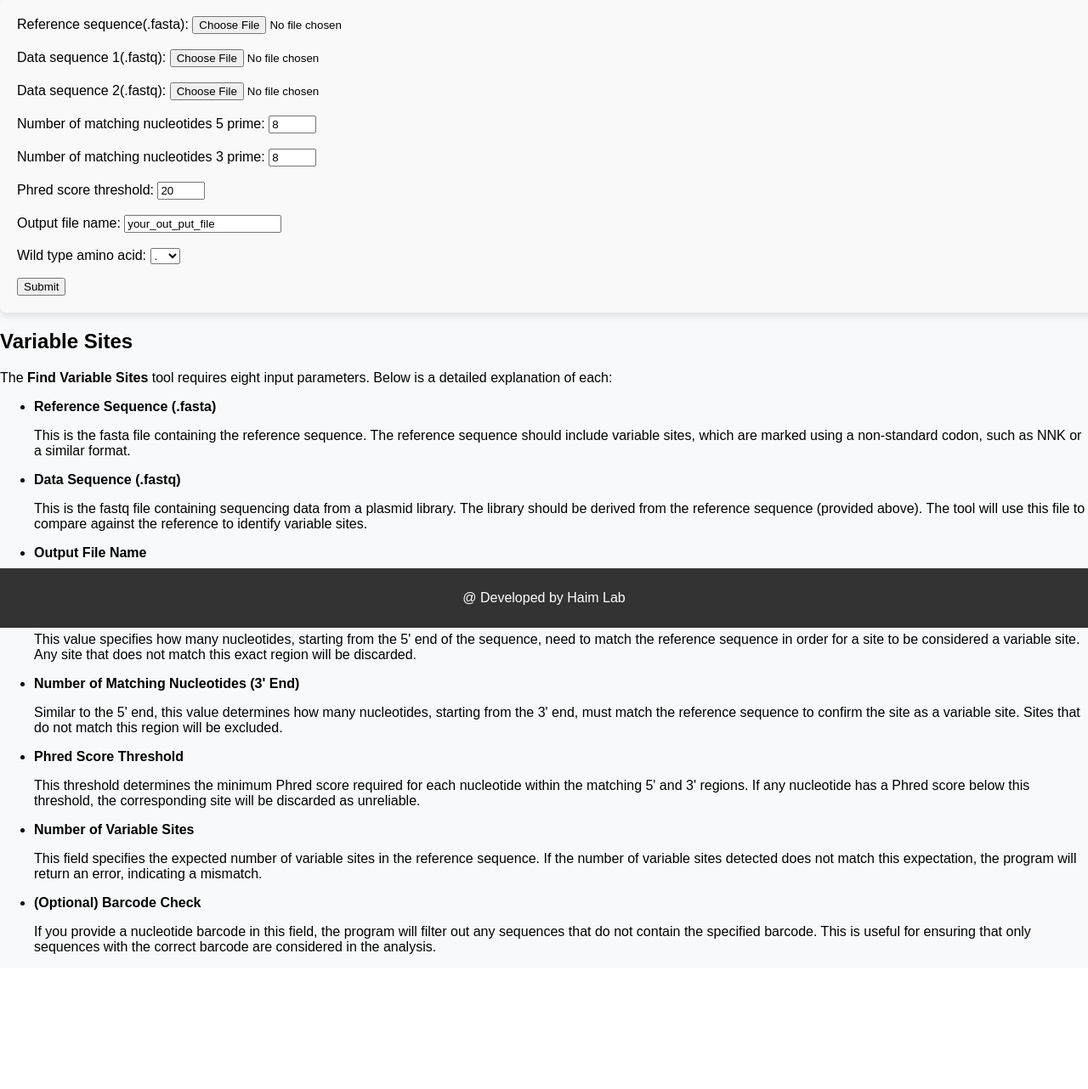
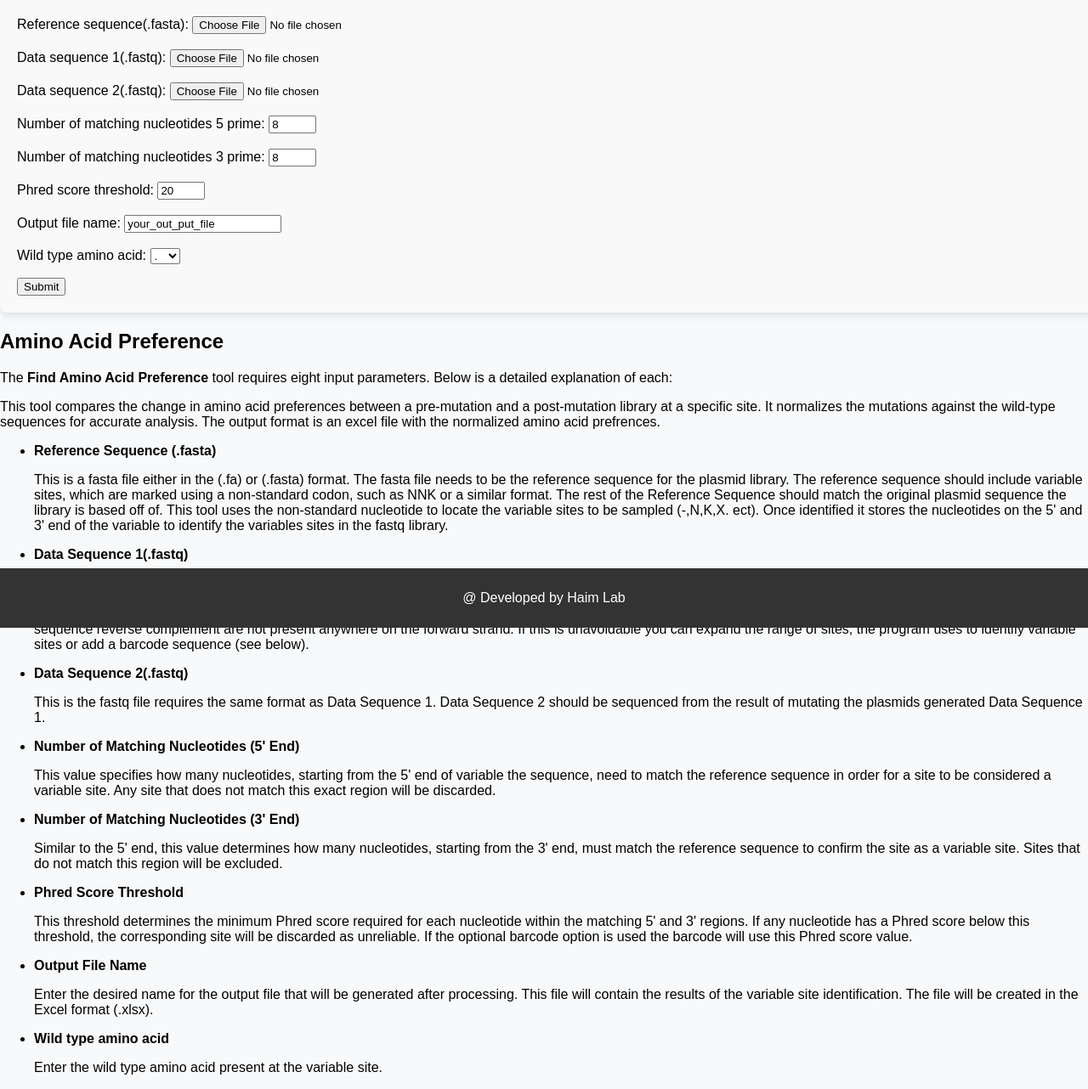
Before and after one commit to haimlab/EZDMS, a Flask app: page /preference in a window 1280 px wide. Shown: the part 61-1343 px from the top of the page at 85% size. Before the commit the page ends 1184 px from the top, so only its background shows below. Run offline with Flask 3, Linux system fonts and the light colour scheme; parts of the project's set-up code (start-up, migrations or seed data) failed here and were passed over.

Commit message:
Httml added

```diff
--- a/templates/preference.html
+++ b/templates/preference.html
@@ -77,33 +77,34 @@
         <!-- Box 2 -->
         <div class="box">
 			<div class="help-section">
-				<h2>Variable Sites</h2>
-				<p>The <strong>Find Variable Sites</strong> tool requires eight input parameters. Below is a detailed explanation of each:</p>
+				<h2>Amino Acid Preference</h2>
+				<p>The <strong>Find Amino Acid Preference</strong> tool requires eight input parameters. Below is a detailed explanation of each:</p>
 
+                <p>This tool compares the change in amino acid preferences between a pre-mutation and a post-mutation library at a specific site. It normalizes the mutations against the wild-type sequences for accurate analysis. The output format is an excel file with the normalized amino acid prefrences.</p>
 				<ul>
 					<li><strong>Reference Sequence (.fasta)</strong>
-						<p>This is the fasta file containing the reference sequence. The reference sequence should include variable sites, which are marked using a non-standard codon, such as NNK or a similar format.</p>
+						<p>This is a fasta file either in the (.fa) or (.fasta) format. The fasta file needs to be the reference sequence for the plasmid library. The reference sequence should include variable sites, which are marked using a non-standard codon, such as NNK or a similar format. The rest of the Reference Sequence should match the original plasmid sequence the library is based off of. This tool uses the non-standard nucleotide to locate the variable sites to be sampled (-,N,K,X. ect). Once identified it stores the nucleotides on the 5' and 3' end of the variable to identify the variables sites in the fastq library.</p>
 					</li>
-					<li><strong>Data Sequence (.fastq)</strong>
-						<p>This is the fastq file containing sequencing data from a plasmid library. The library should be derived from the reference sequence (provided above). The tool will use this file to compare against the reference to identify variable sites.</p>
+					<li><strong>Data Sequence 1(.fastq)</strong>
+						<p>This is the fastq file containing sequencing data from the pre mutant plasmid library. The library should be derived from the reference sequence (provided above). The tool will use this file to compare against the reference to identify variable sites. The program cycles through the library twice for each variable site first identifying all forward strands to the reference sequence then taking the reverse complement of the reference sequence to match to the library. Be careful that the guide sequences used in the reference sequence reverse complement are not present anywhere on the forward strand. If this is unavoidable you can expand the range of sites, the program uses to identify variable sites or add a barcode sequence (see below).</p>
 					</li>
-					<li><strong>Output File Name</strong>
-						<p>Enter the desired name for the output file that will be generated after processing. This file will contain the results of the variable site identification.</p>
-					</li>
+                    <li><strong>Data Sequence 2(.fastq)</strong>
+                        <p>This is the fastq file requires the same format as Data Sequence 1. Data Sequence 2 should be sequenced from the result of mutating the plasmids generated Data Sequence 1.</p>
+                    </li>
 					<li><strong>Number of Matching Nucleotides (5' End)</strong>
-						<p>This value specifies how many nucleotides, starting from the 5' end of the sequence, need to match the reference sequence in order for a site to be considered a variable site. Any site that does not match this exact region will be discarded.</p>
+						<p>This value specifies how many nucleotides, starting from the 5' end of variable the sequence, need to match the reference sequence in order for a site to be considered a variable site. Any site that does not match this exact region will be discarded.</p>
 					</li>
 					<li><strong>Number of Matching Nucleotides (3' End)</strong>
 						<p>Similar to the 5' end, this value determines how many nucleotides, starting from the 3' end, must match the reference sequence to confirm the site as a variable site. Sites that do not match this region will be excluded.</p>
 					</li>
 					<li><strong>Phred Score Threshold</strong>
-						<p>This threshold determines the minimum Phred score required for each nucleotide within the matching 5' and 3' regions. If any nucleotide has a Phred score below this threshold, the corresponding site will be discarded as unreliable.</p>
+						<p>This threshold determines the minimum Phred score required for each nucleotide within the matching 5' and 3' regions. If any nucleotide has a Phred score below this threshold, the corresponding site will be discarded as unreliable. If the optional barcode option is used the barcode will use this Phred score value.</p>
 					</li>
-					<li><strong>Number of Variable Sites</strong>
-						<p>This field specifies the expected number of variable sites in the reference sequence. If the number of variable sites detected does not match this expectation, the program will return an error, indicating a mismatch.</p>
+					<li><strong>Output File Name</strong>
+						<p>Enter the desired name for the output file that will be generated after processing. This file will contain the results of the variable site identification. The file will be created in the Excel format (.xlsx).</p>
 					</li>
-					<li><strong>(Optional) Barcode Check</strong>
-						<p>If you provide a nucleotide barcode in this field, the program will filter out any sequences that do not contain the specified barcode. This is useful for ensuring that only sequences with the correct barcode are considered in the analysis.</p>
+                    <li><strong>Wild type amino acid</strong>
+                        <p>Enter the wild type amino acid present at the variable site.</p>
 					</li>
 				</ul>
 
```
Also changed, not shown: templates/FQ_VSearch.html (+22 -7 lines).
